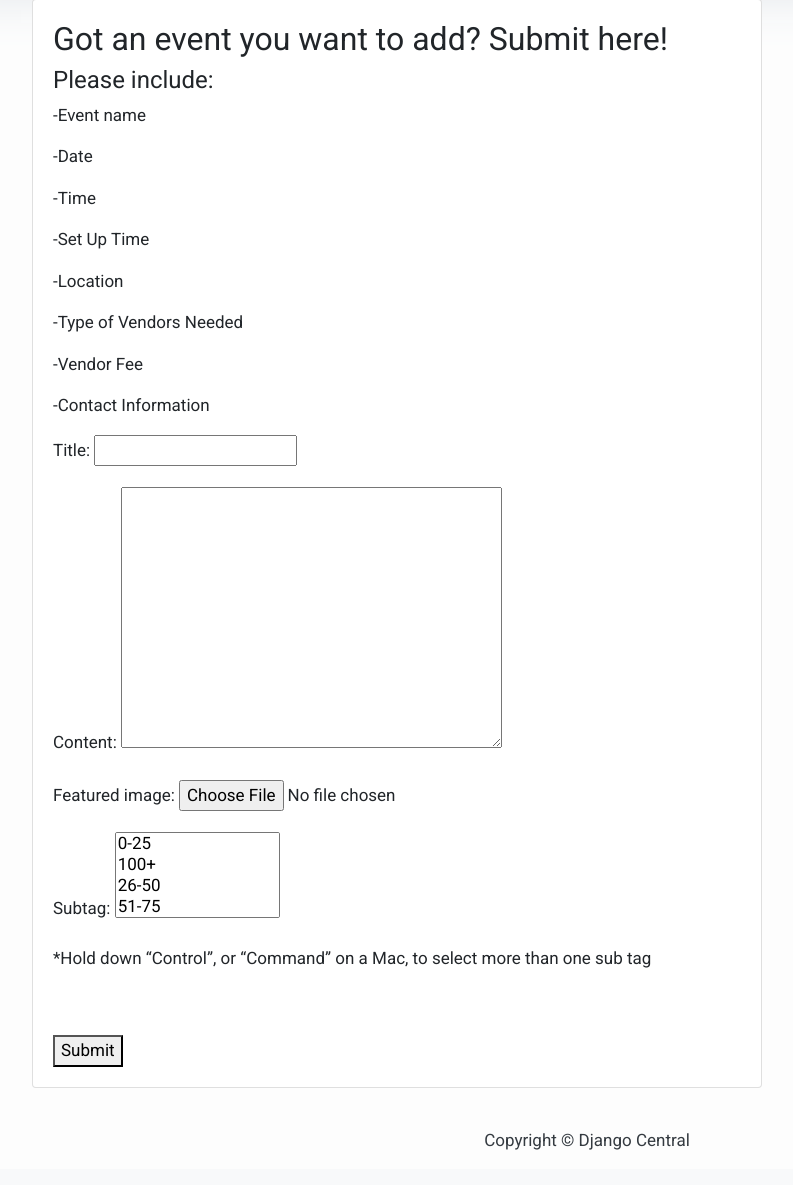
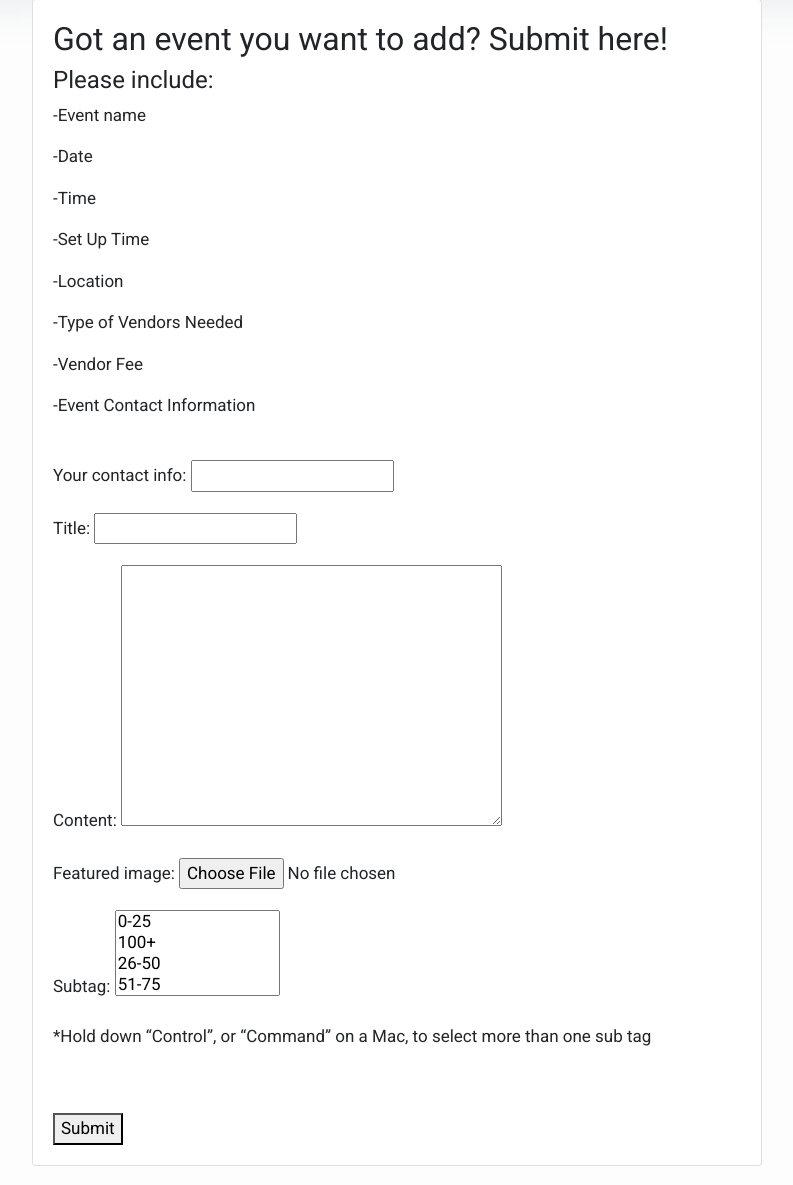
Before and after one commit to fruitscented/pearfectmarket, a Django app: page /contact in a window 1280 px wide. Shown: the part 248-1433 px from the top of the page, without its empty margins (53-846 px from the left). Before the commit the page ends 1398 px from the top, so only its background shows below. Run offline with Django 4.2, Linux system fonts and the light colour scheme; data comes from the database, SQL or seed files in the repository; both versions use the stored data as it was after the commit; some libraries are stand-ins or nearby versions.

Commit message:
added contact field

```diff
--- a/eventblog/models.py
+++ b/eventblog/models.py
@@ -33,6 +33,7 @@ class Subtag(models.Model):
 
 
 class Contact(models.Model):
+    your_contact_info = models.CharField(max_length=400, default='')
     title = models.CharField(max_length=200)
     content = models.TextField(max_length=1000)
     featured_image = models.ImageField(upload_to="images/", default='', null=True, blank=True)
--- a/eventblog/templates/contact.html
+++ b/eventblog/templates/contact.html
@@ -33,7 +33,8 @@
     <p>-Location</p>
     <p>-Type of Vendors Needed</p>
     <p>-Vendor Fee</p>
-    <p>-Contact Information</p>
+    <p>-Event Contact Information</p>
+                    <br>
                     <form method="post" enctype="multipart/form-data">
                         {% csrf_token %}
                         {{ form.as_p }}
```
Also changed, not shown: db.sqlite3, eventblog/migrations/0016_contact_contact_info.py (added), eventblog/migrations/0017_rename_contact_info_contact_your_contact_info.py (added).
